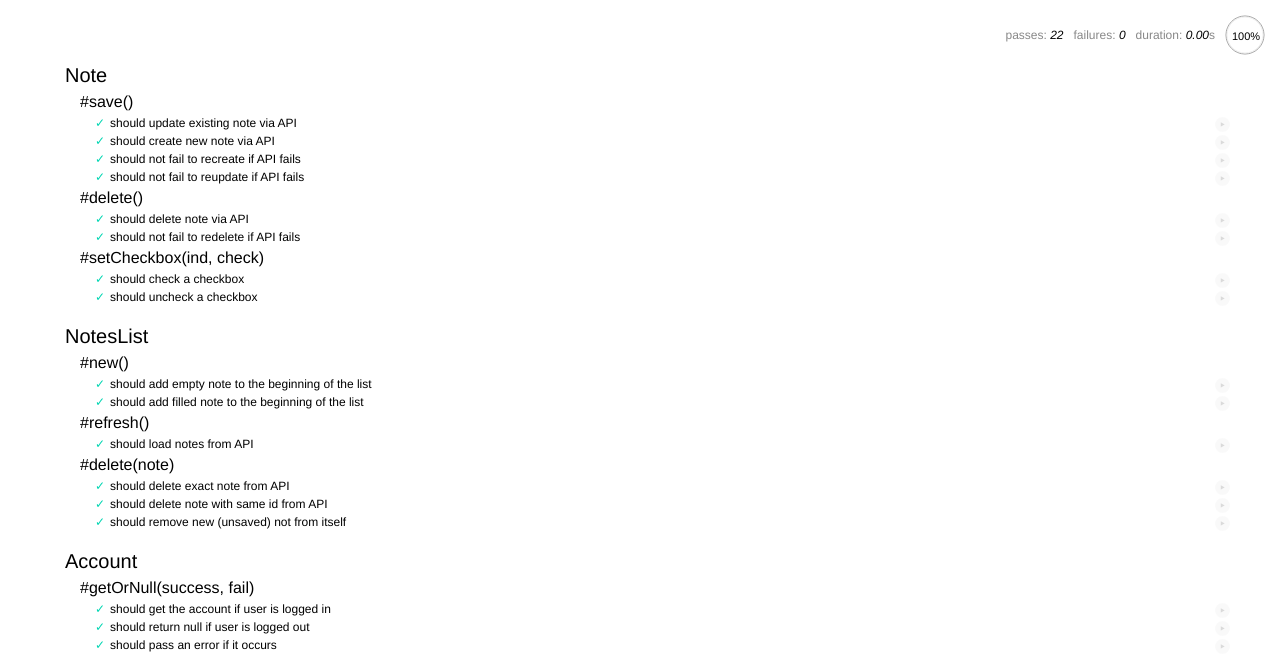
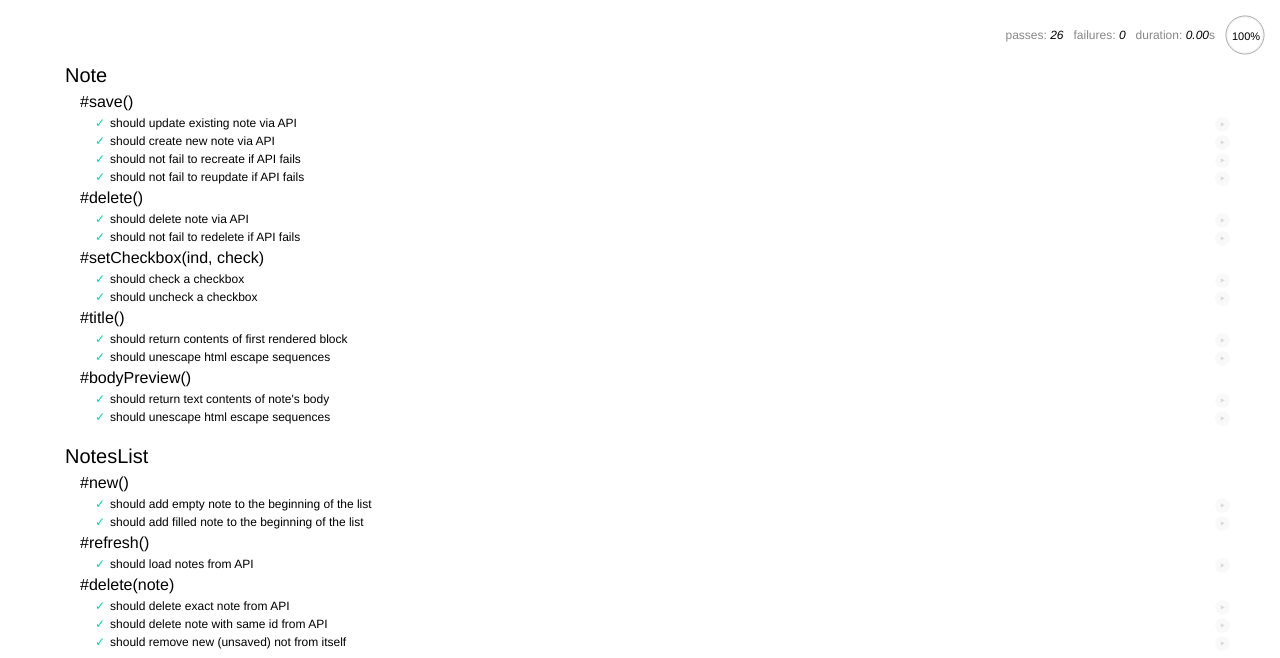
Before and after one commit to yamnikov-oleg/notedown, a Flask app: page /test in a window 1280 px wide. Shown: the top 658 px of the page. Run offline with Flask 2, Linux system fonts and the light colour scheme; parts of the project's set-up code (start-up, migrations or seed data) failed here and were passed over.

Commit message:
:sparkles: Improve note list item markup on sidebar
Now it shows title of the note and its contents preview

```diff
--- a/web/static/api.js
+++ b/web/static/api.js
@@ -179,6 +179,78 @@ Note.prototype.setCheckbox = function (ind, check) {
   this.text = newText;
 };
 
+Note.firstTagSlice = function (rendered) {
+  var openTagRe = /^<(\w+)([^>]*)>/;
+  var openTagMatch = openTagRe.exec(rendered);
+
+  if (!openTagMatch) {
+    return null;
+  }
+
+  var tag = openTagMatch[1];
+
+  var closeTagRe = new RegExp("</" + tag + ">");
+  var closeTagMatch = closeTagRe.exec(rendered);
+
+  var closeIndex;
+  if (closeTagMatch) {
+    closeIndex = closeTagMatch.index + closeTagMatch[0].length;
+  } else {
+    closeIndex = rendered.length;
+  }
+
+  return { start: 0, end: closeIndex };
+};
+
+Note.prototype.splitByBlocks = function () {
+  var tagSubstrings = [];
+  var rendered = this.rendered.trim();
+  while (rendered.length > 0) {
+    var tagSlice = Note.firstTagSlice(rendered);
+    if (!tagSlice) {
+      tagSubstrings.push(rendered);
+      break;
+    }
+
+    var tagsub = rendered.slice(tagSlice.start, tagSlice.end);
+    tagSubstrings.push(tagsub);
+
+    rendered = rendered.slice(tagSlice.end).trim();
+  }
+
+  return tagSubstrings;
+}
+
+Note.removeTags = function (s) {
+  return s.replace(/<[^>]+>/g, "");
+}
+
+Note.unescapeHtml = function (s) {
+  // Thanks to CMS stackoverflow user for this treak:
+  // http://stackoverflow.com/questions/1912501/unescape-html-entities-in-javascript
+  var e = document.createElement('div');
+  e.innerHTML = s;
+  return e.childNodes.length === 0 ? "" : e.childNodes[0].nodeValue;
+}
+
+Note.prototype.title = function () {
+  var tags = this.splitByBlocks();
+  if (tags.length == 0) return "";
+  return Note.unescapeHtml(Note.removeTags(tags[0]));
+};
+
+Note.prototype.bodyPreview = function () {
+  var tags = this.splitByBlocks();
+  if (tags.length < 2) return "";
+
+  var bodyWithTags = tags.slice(1).join("\n");
+  // Special case: <li> is nested inside <ul> or <ol> therefore its content
+  // wouldn't be broken into lines with `join` above.
+  bodyWithTags = bodyWithTags.replace("</li>", "\n");
+
+  return Note.unescapeHtml(Note.removeTags(bodyWithTags));
+};
+
 var NotesList = function (raw) {
   if (!raw) raw = [];
 
--- a/web/static/test/api.js
+++ b/web/static/test/api.js
@@ -157,6 +157,58 @@ describe('Note', function () {
       note.setCheckbox(2, false);
 
       assert.equal(note.text, "hello [ ] world [ ][ ]");
+    });
+
+  });
+
+  describe("#title()", function () {
+
+    it("should return contents of first rendered block", function () {
+      var note = new Note({
+        text: "# Hello world!\nA paragraph\n",
+        rendered: "<h1>Hello world!</h1><p>A paragraph</p>"
+      });
+
+      var title = note.title();
+
+      assert.equal(title, "Hello world!");
+    });
+
+    it("should unescape html escape sequences", function () {
+      var note = new Note({
+        text: "# Hello<> \"world\"!\nA paragraph\n",
+        rendered: "<h1>Hello&lt;&gt; &quot;world&quot;!</h1><p>A paragraph</p>"
+      });
+
+      var title = note.title();
+
+      assert.equal(title, "Hello<> \"world\"!");
+    });
+
+  });
+
+  describe("#bodyPreview()", function () {
+
+    it("should return text contents of note's body", function () {
+      var note = new Note({
+        text: "# Hello world!\nA paragraph\n\n* Item 1\n* Item2\n",
+        rendered: "<h1>Hello world!</h1><p>A paragraph</p><ul><li>Item 1</li><li>Item 2</li></ul>"
+      });
+
+      var bodyPreview = note.bodyPreview();
+
+      assert.equal(bodyPreview, "A paragraph\nItem 1\nItem 2");
+    });
+
+    it("should unescape html escape sequences", function () {
+      var note = new Note({
+        text: "# Hello world!\nA<> \"paragraph\"\n",
+        rendered: "<h1>Hello world!</h1><p>A&lt;&gt; &quot;paragraph&quot;</p>"
+      });
+
+      var title = note.bodyPreview();
+
+      assert.equal(title, "A<> \"paragraph\"");
     });
 
   });
```
Also changed, not shown: web/static/index.html (+6 -3 lines), web/static/style.css (+11 -2 lines).
